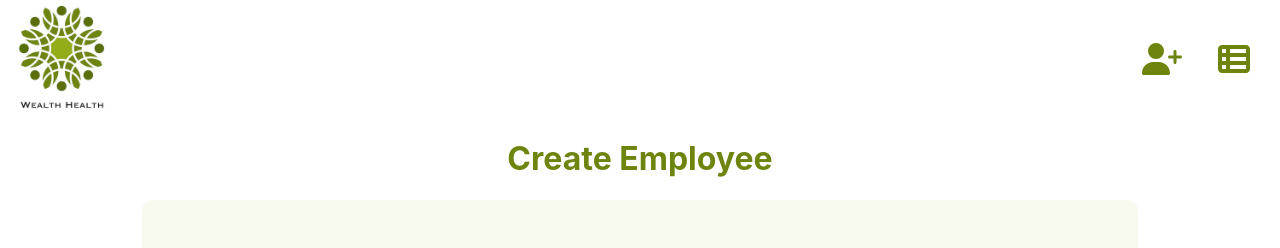
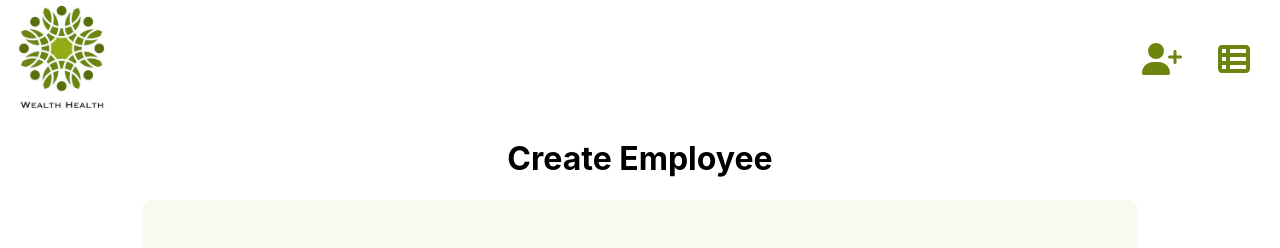
Before and after one commit to prasouk-ph/PrasoukPhoubandith_14_02052022, a React (Create React App) app: page / in a window 1280 px wide. Shown: the top 248 px of the page. Built offline with nearby package versions, Linux system fonts and the light colour scheme.

Commit message:
Change page title

```diff
--- a/src/components/pages/Employees/Employees.css
+++ b/src/components/pages/Employees/Employees.css
@@ -7,7 +7,3 @@
 .employees-main {
   margin-bottom: 20vh;
 }
-
-.employees-header {
-  color: #6D850F;
-}
--- a/src/components/pages/Home/Home.css
+++ b/src/components/pages/Home/Home.css
@@ -2,10 +2,6 @@
   display: flex;
   flex-direction: column;
   align-items: center;
-}
-
-.home-header {
-  color: #6D850F;
 }
 
 .home-main {
```
